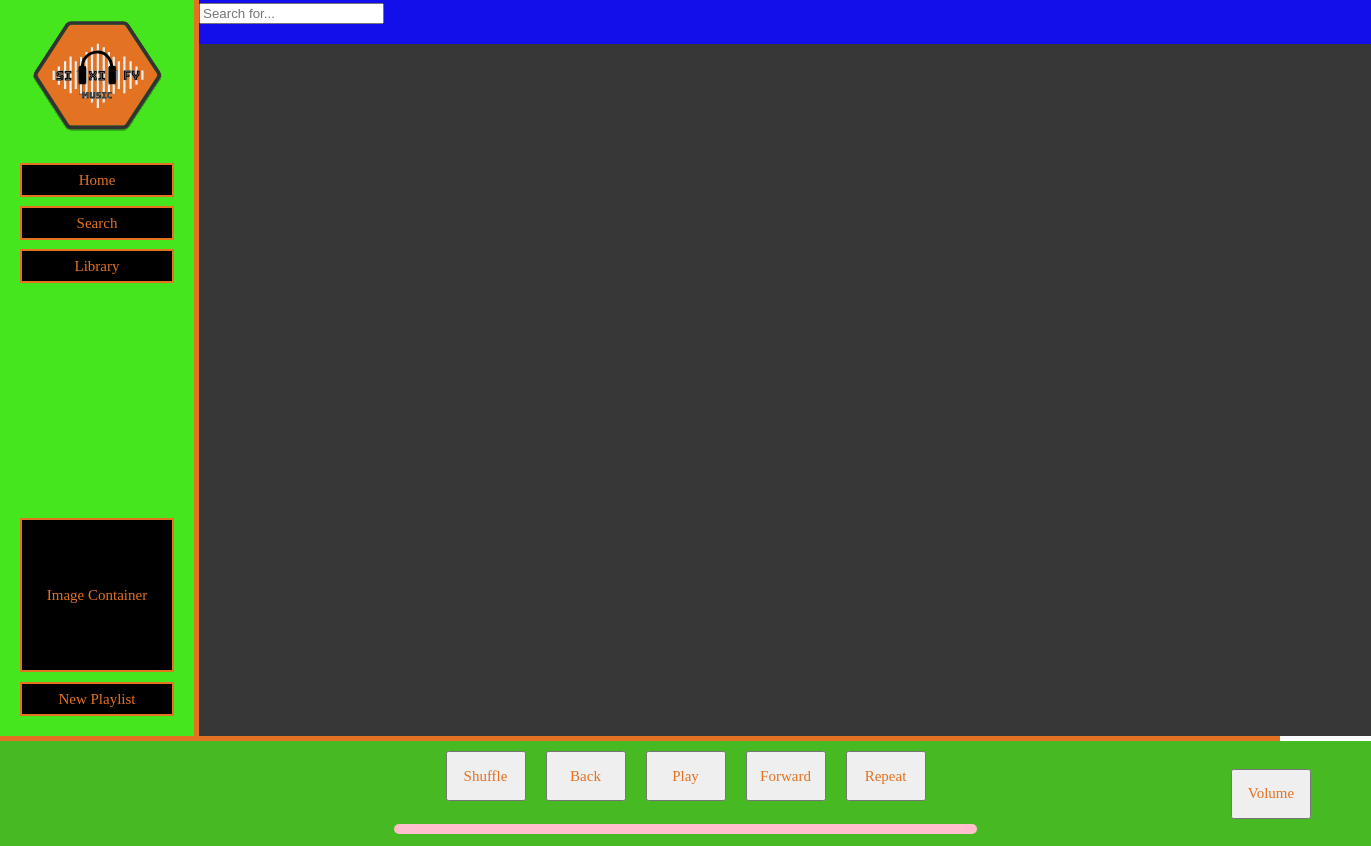
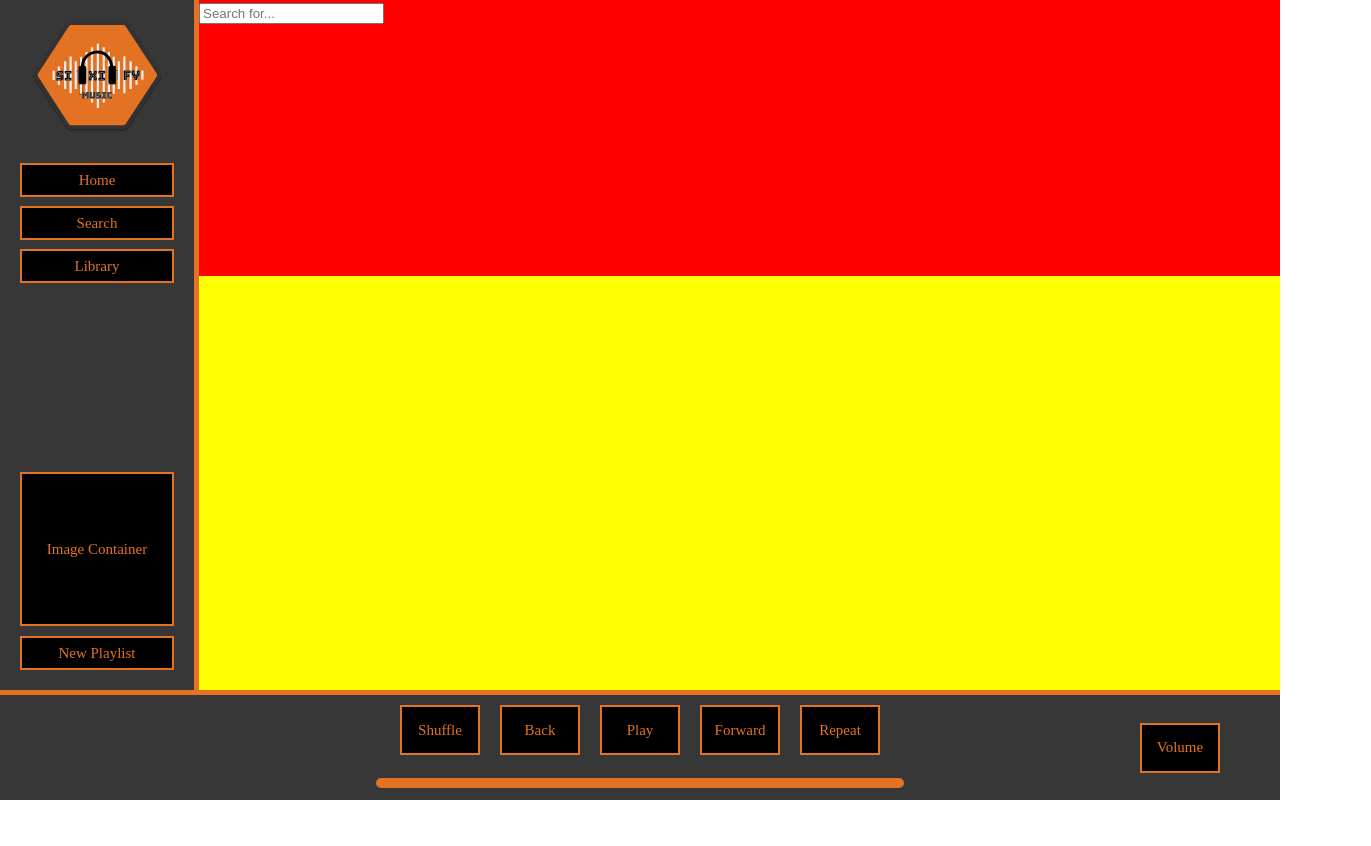
Before and after one commit to alexormandy/sixify, a React (Create React App) app: page / in a window 1280 px wide. Shown: the whole page, 1371 px wide, since content can reach past the window. After the commit the page ends 800 px from the top, so only its background shows below. Built offline with nearby package versions, Linux system fonts and the light colour scheme; a web font is replaced by a local one.

Commit message:
layout changes

```diff
--- a/src/App.css
+++ b/src/App.css
@@ -27,7 +27,7 @@ body {
   grid-area: navbar;
   height: 100%;
   width: auto;
-  background-color: #46e61e;
+  background-color: #373737;
 
   box-sizing: border-box;
   padding: 20px;
@@ -40,19 +40,22 @@ body {
 
 .content {
   grid-area: content;
-  background-color: rgb(19, 15, 235);
-  /* height: 100%;
-  width: 100%; */
-  /* justify-content: left; */
-  /* align-items: left; */
-  /* padding: 25px; */
+  height: 100%;
+  width: 100%;
+  background-color: black;
+
+  display: grid;
+  grid-template-rows: 40% 60%;
+  grid-template-areas:
+    "con-top"
+    "con-bottom";
 }
 
 .player {
   grid-area: player;
   height: auto;
   width: 100%;
-  background-color: #46b923;
+  background-color: #373737;
 
   display: grid;
   grid-template-columns: 200px auto 200px;
--- a/src/Components/Content/Content.css
+++ b/src/Components/Content/Content.css
@@ -1,19 +1,13 @@
+ .top-content{
+    grid-area: con-top;
+    justify-content: left;
+    align-items: center;
+    background-color: red;
+ }
 
-  .content-Flex-Container {
-    display: flex;
-    /* height: 90vh;
-    width: 90vh;  */
-    flex-direction: column;
-    justify-content: space-between;
-    align-items: left;
-  }
-
-
-
-.playlist-Table {
-    background-color:  #373737;
-    color: white;
-    padding:50px;
-    height: 74vh;
-    width: 83.75vw;
-}
+ .bottom-content{
+    grid-area: con-bottom;
+    justify-content: left;
+    align-items: center;
+    background-color: yellow;
+ }
--- a/src/Components/Content/Content.js
+++ b/src/Components/Content/Content.js
@@ -8,15 +8,20 @@ class Content extends Component {
   render() {
     return (
       <div className="content">
-        <div className="content-Flex-Container">
-          <div className="top-Content">
+
+          <div className="top-content">
+
             <div className="toolbar"><Toolbar /></div>
+
           </div>
-          <div className="bottom-Content">
+
+          <div className="bottom-content">
+
             <div className="playlist-Table"></div>
+
           </div>
+
         </div>
-      </div>
     );
   }
 }
--- a/src/Components/Player/Player.css
+++ b/src/Components/Player/Player.css
@@ -38,6 +38,9 @@
 
 .control-button {
   color:#E37222;
+  background-color: black;
+  border: 2px solid #E37222;
+
   font-family: 'Baloo', cursive;
   font-size:15px;
   margin: 10px;
@@ -47,7 +50,7 @@
 
 .timer {
   width: 60%;
-  background-color: pink;
+  background-color: #E37222;
   height: 10px;
   border-radius: 10px;
 
```
